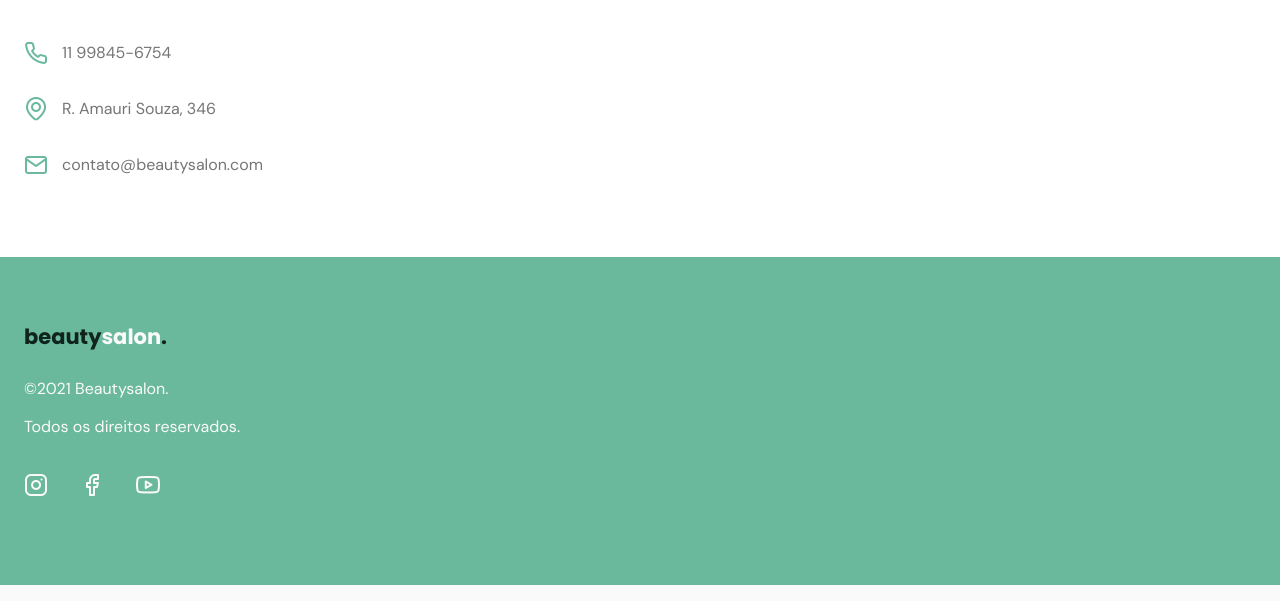
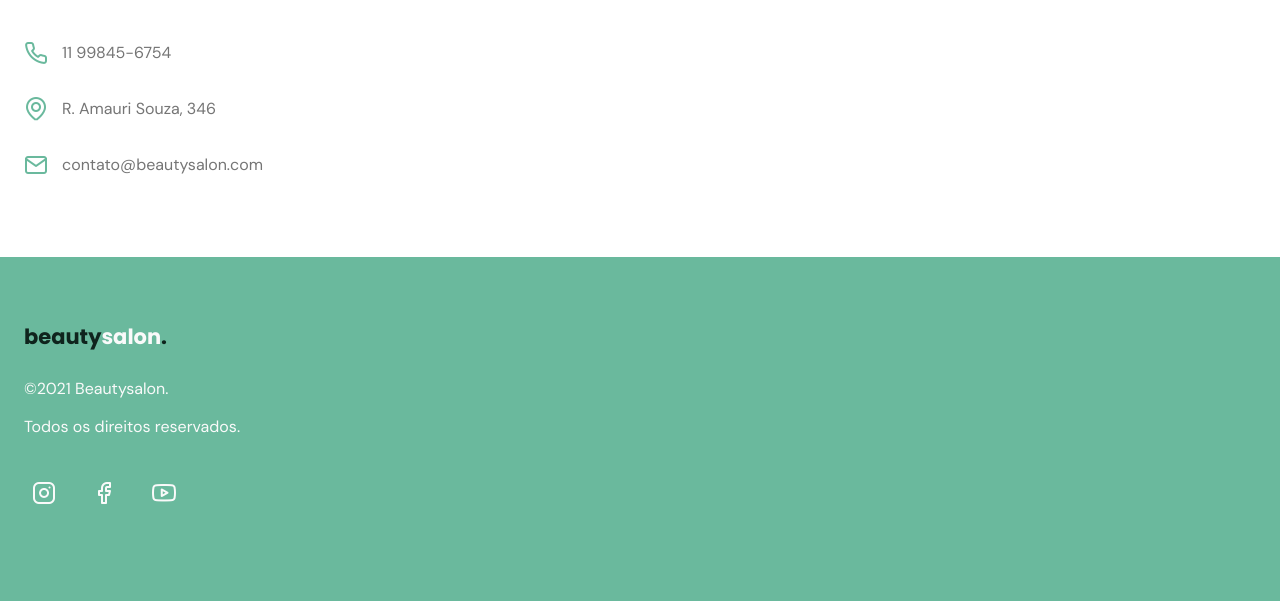
Before and after one commit to lucasssdo/BeautSalon, a website: page index.html in a window 1280 px wide. Shown: the part 4927-5528 px from the top of the page. Drawn offline with nearby package versions, Linux system fonts and the light colour scheme; files whose address does not match are found by name.

Commit message:
footer--increment

```diff
--- a/assets/css/footer.css
+++ b/assets/css/footer.css
@@ -29,14 +29,22 @@
 #footer .icons-social{
   display: flex;
   align-items: center;
-  gap: 2rem;
+  gap: 1.25rem;
 
   margin-top: 2rem;
 
+  position: relative;
 }
 
 #footer .icons-social a{
+  padding: .5rem;
+  border-radius: 50%;
+
   color: var(--color-text-light);
   font-size: 1.5rem;
   font-weight: 300;
 }
+
+#footer .icons-social a:hover{
+  background: hsla(159, 41%, 10%, .2);
+}
```
